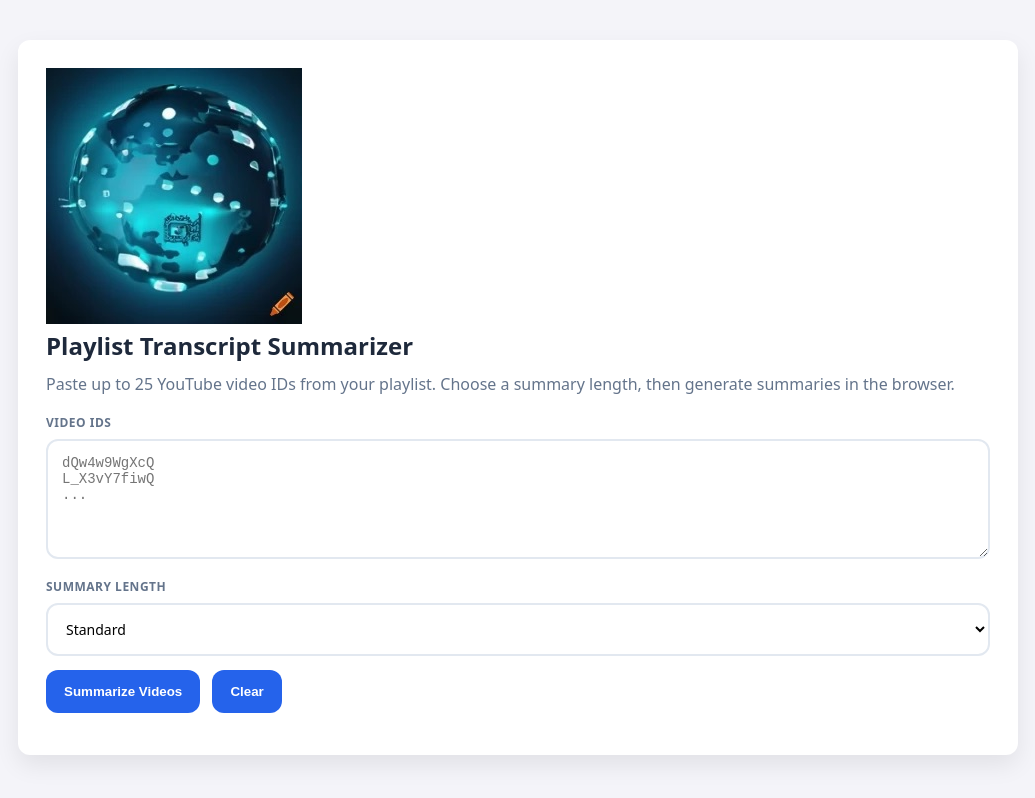
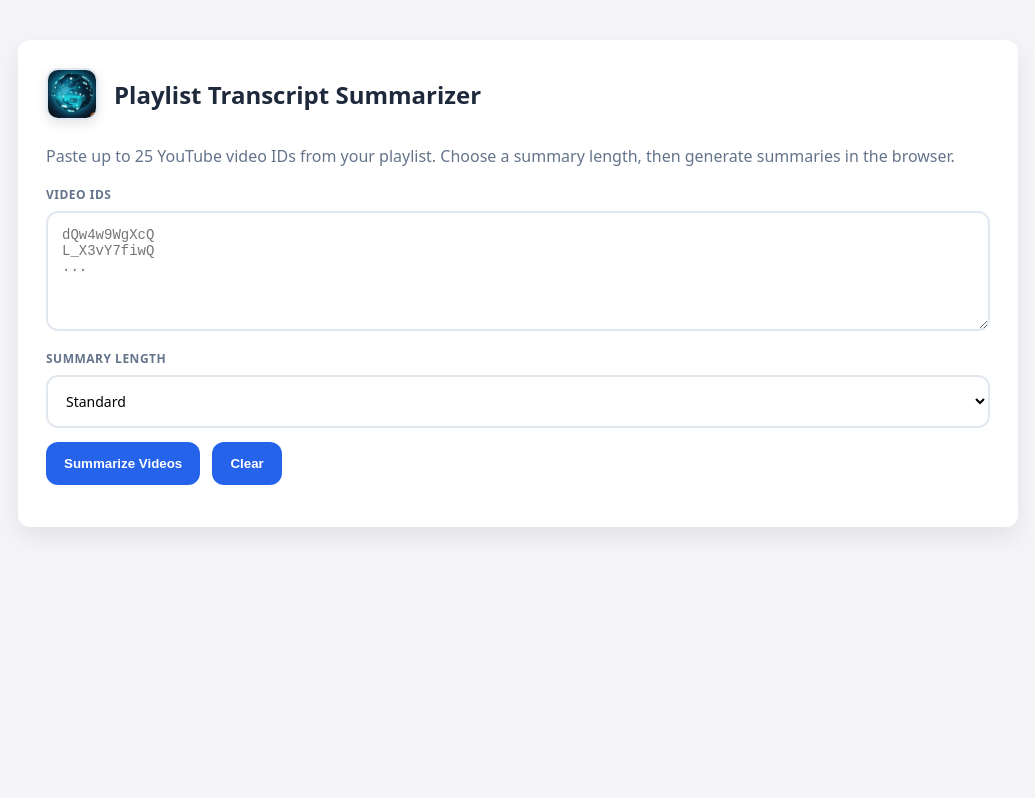
Before and after one commit to OperationsResearchBit/TubeSummarizer, a plain HTML site: page index.html in a window 1280 px wide. Shown: the whole page, without its empty margins (122-1157 px from the left). Drawn offline with Linux system fonts and the light colour scheme.

Commit message:
Add header and logo styles to styles.css
Added styles for header, logo, and hover effects.

```diff
--- a/css/styles.css
+++ b/css/styles.css
@@ -1,3 +1,43 @@
+/* Container for the logo and heading */
+.header-row {
+  display: flex;
+  align-items: center;
+  gap: 16px;          /* Space between logo and text */
+  margin-bottom: 24px; /* Space below the header row */
+}
+
+/* Make the logo link look like a tight container */
+.logo-link {
+  display: inline-flex;
+  text-decoration: none;
+}
+
+/* Modern logo styling */
+.logo {
+  width: 48px;               /* Shrinks logo to a modern header size */
+  height: 48px;              /* Keeps aspect ratio uniform */
+  object-fit: cover;         /* Prevents squishing or stretching */
+  border-radius: 12px;       /* Sleek, modern rounded corners */
+  box-shadow: 0 4px 12px rgba(0, 0, 0, 0.1); /* Subtle premium drop shadow */
+  border: 2px solid #e2e8f0; /* Crisp subtle border outline */
+  transition: all 0.2s ease-in-out; /* Smooth hover transition animate */
+}
+
+/* Hover effect for a professional UI feel */
+.logo:hover {
+  transform: translateY(-2px); /* Slight lift effect */
+  box-shadow: 0 6px 16px rgba(0, 0, 0, 0.15); /* Deepen shadow on hover */
+  border-color: #3b82f6;       /* Changes border to an accent blue */
+}
+
+/* Align the text next to the logo */
+.header-row h1 {
+  font-size: 24px;
+  margin: 0;
+  color: #1e293b;
+}
+
+
 :root {
   --bg: #f4f4f9;
   --card: #fff;
```
